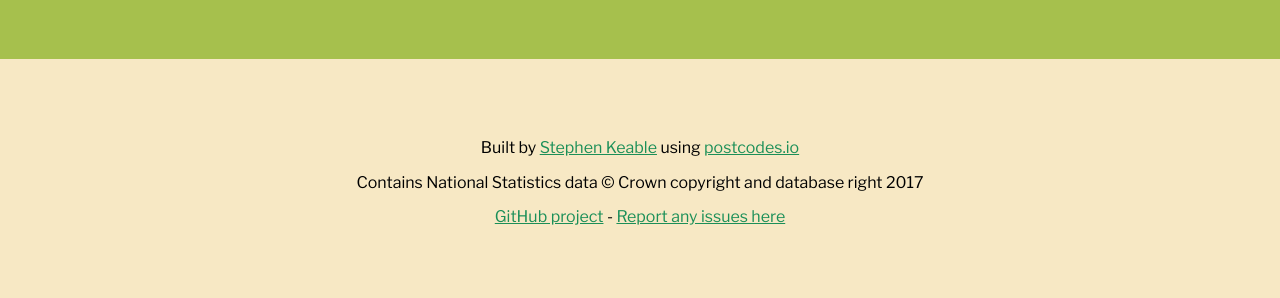
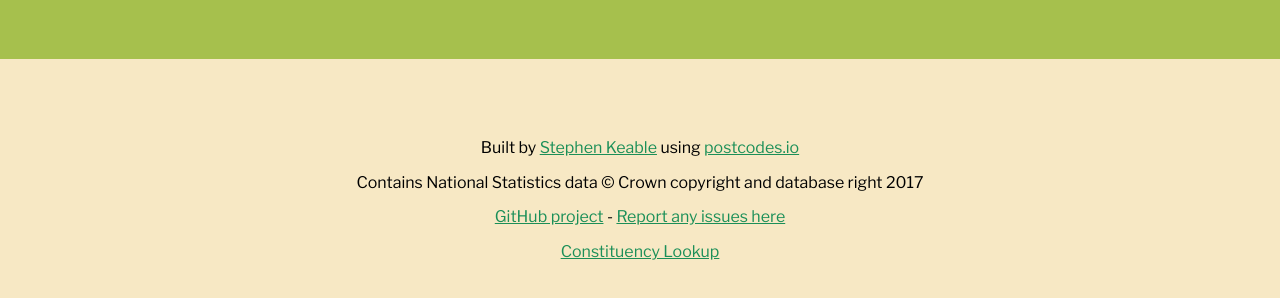
Before and after one commit to stephenkeable/ccg-lookup, a plain HTML site: page index.html in a window 1280 px wide. Shown: the part 602-900 px from the top of the page. Before the commit the page ends 877 px from the top, so only its background shows below. Drawn offline with nearby package versions, Linux system fonts and the light colour scheme.

Commit message:
link to constituency lookup

```diff
--- a/index.html
+++ b/index.html
@@ -63,6 +63,8 @@
                 <p>Built by <a href="http://www.stephenkeable.co.uk">Stephen Keable</a> using <a href="https://postcodes.io">postcodes.io</a></p>
                 <p>Contains National Statistics data © Crown copyright and database right 2017</p>
                 <p><a href="https://github.com/stephenkeable/ccg-lookup">GitHub project</a> - <a href="https://github.com/stephenkeable/ccg-lookup/issues">Report any issues here</a></p>
+
+                <p><a href="https://stephenkeable.github.io/constituency-lookup/">Constituency Lookup</a></p>
             </div>
         </div>
 
```
